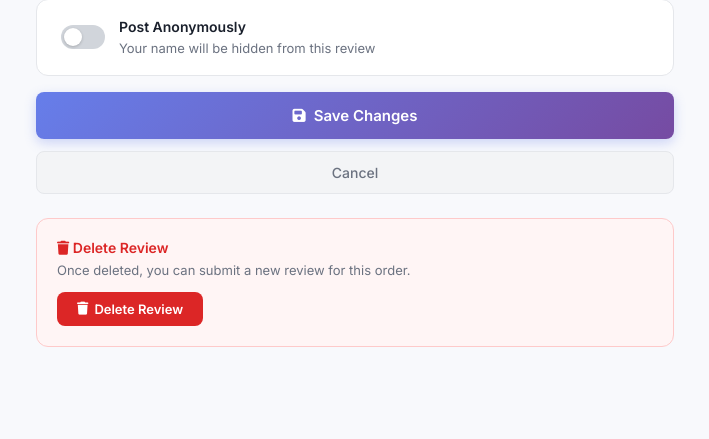
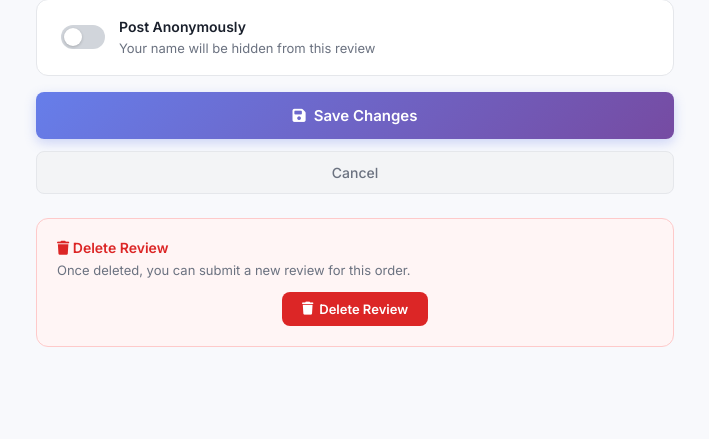
Before and after one commit to kekxm9903-svg/Craftistry-FYP-, a Laravel app: template resources/views/reviewEdit.blade.php in a window 1280 px wide. Shown: the part 1547-1986 px from the top of the page, without its empty margins (128-837 px from the left). Run offline with Laravel 12, Linux system fonts and the light colour scheme; the template is opened without the code that fills it: most values are stand-ins (such as "Sample title", 1, 10 or a date in 2020); grey boxes marked "Sample" are stand-in pictures; parts of the project's set-up code (start-up, migrations or seed data) failed here and were passed over.

Commit message:
change design

```diff
--- a/resources/views/reviewEdit.blade.php
+++ b/resources/views/reviewEdit.blade.php
@@ -192,10 +192,12 @@
                     @csrf
                     @method('DELETE')
                 </form>
-                <button type="button" onclick="openDeleteReviewModal()"
-                        style="background:#dc2626;color:#fff;border:none;border-radius:8px;padding:9px 20px;font-size:13px;font-weight:600;cursor:pointer;font-family:'Inter',sans-serif;display:inline-flex;align-items:center;gap:6px;">
-                    <i class="fas fa-trash"></i> Delete Review
-                </button>
+                <div style="text-align:center;">
+                    <button type="button" onclick="openDeleteReviewModal()"
+                            style="background:#dc2626;color:#fff;border:none;border-radius:8px;padding:9px 20px;font-size:13px;font-weight:600;cursor:pointer;font-family:'Inter',sans-serif;display:inline-flex;align-items:center;gap:6px;">
+                        <i class="fas fa-trash"></i> Delete Review
+                    </button>
+                </div>
             </div>
 
         </div>
```
